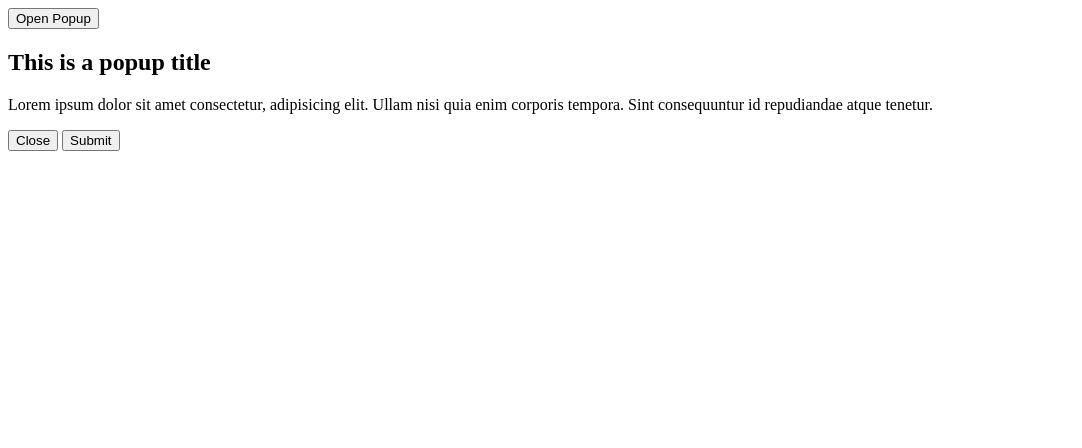
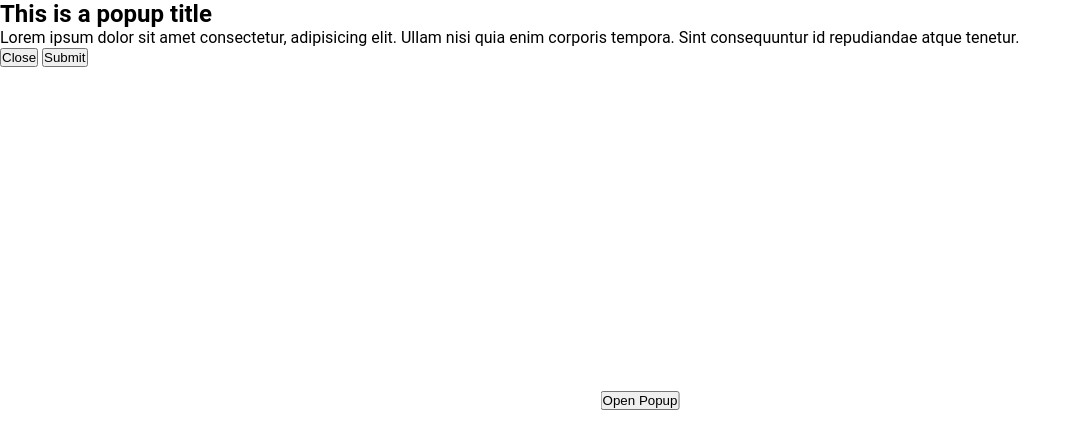
Before and after one commit to Dhe-Reigner/Animated-Pop-up-box-Html-CSS-Js, a plain HTML site: page index.html in a window 1280 px wide. Shown: the whole page, without its empty margins (0-1082 px from the left). Drawn offline with Linux system fonts and the light colour scheme.

Commit message:
Additional css commits

```diff
--- a/index.css
+++ b/index.css
@@ -0,0 +1,14 @@
+* {
+    margin:0px;
+    padding:0px;
+    box-sizing:border-box;
+}
+body {
+    font-family: "Roboto",sans-serif;
+}
+.center {
+    position:absolute;
+    top: 50%;
+    left: 50%;
+    transform: translate(-50%, -50%);
+}
--- a/index.html
+++ b/index.html
@@ -1,4 +1,13 @@
-<div class="center">
+<!DOCTYPE html>
+<html lang="en">
+<head>
+    <meta charset="UTF-8">
+    <meta name="viewport" content="width=device-width, initial-scale=1.0">
+    <title>Animated Popup</title>
+    <link rel="stylesheet" href="index.css">
+</head>
+<body>
+    <div class="center">
     <button id="open-popup">Open Popup</button>
 </div>
 <div class="popup" id="popup">
@@ -12,3 +21,6 @@
             </div>
         </div>
 </div>
+<link rel="stylesheet" href="index.js">
+</body>
+</html>
```
